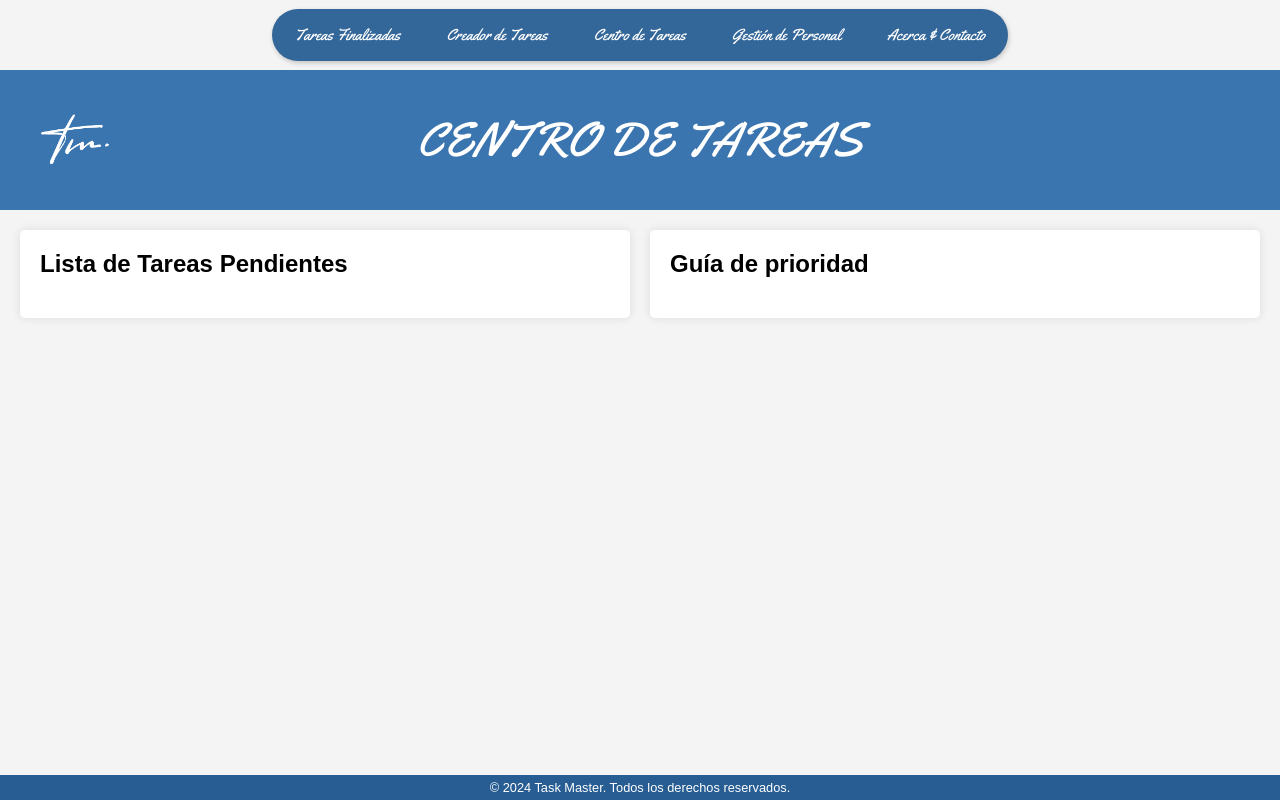
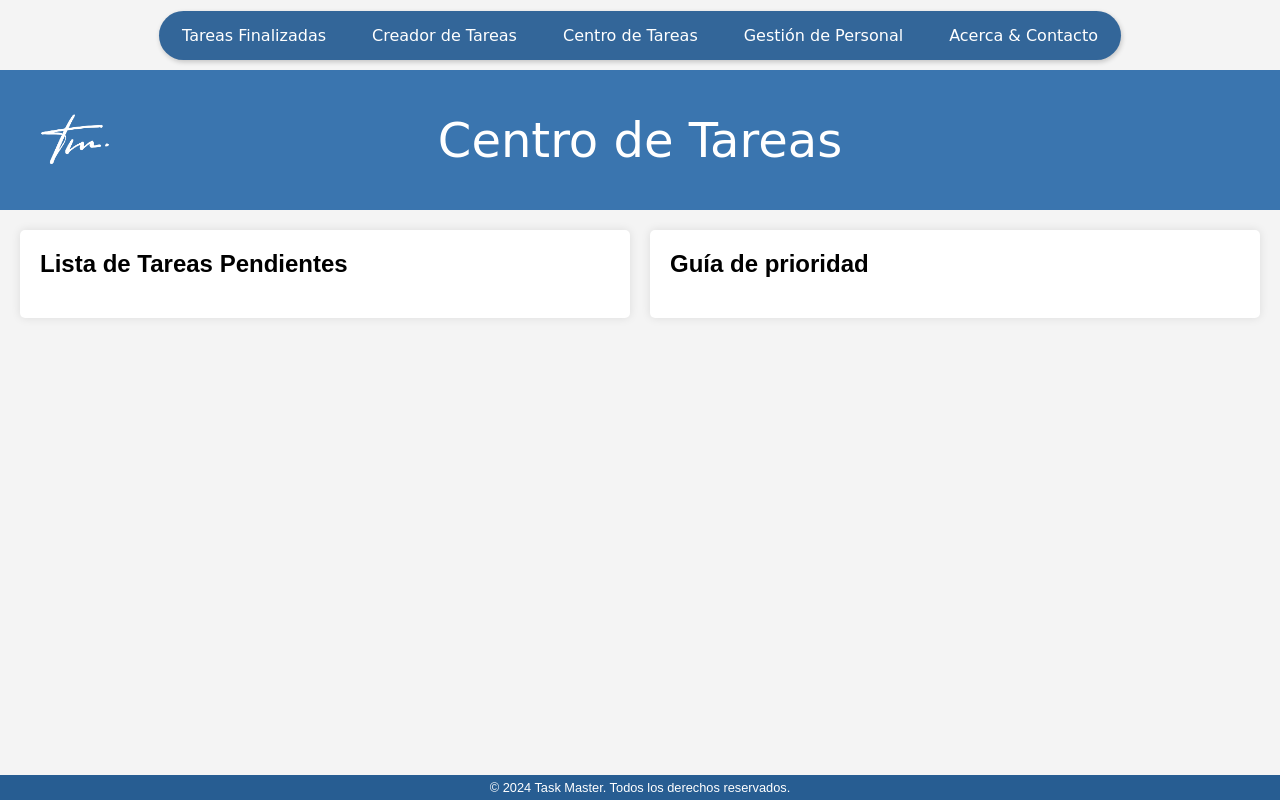
Before and after one commit to javierzlafe/TaskMaster, a plain HTML site: page Views/index.html in a window 1280 px wide. Drawn offline with Linux system fonts and the light colour scheme.

Commit message:
Sacando la cursiva

```diff
--- a/Views/index.html
+++ b/Views/index.html
@@ -12,7 +12,7 @@
     <link rel="icon" href="../assets/img/logoico.ico" type="image/x-icon">
     <link rel="preconnect" href="https://fonts.googleapis.com">
     <link rel="preconnect" href="https://fonts.gstatic.com" crossorigin>
-    <link href="https://fonts.googleapis.com/css2?family=Yellowtail&display=swap" rel="stylesheet">
+    <!-- <link href="https://fonts.googleapis.com/css2?family=Yellowtail&display=swap" rel="stylesheet"> -->
     <title>Task Master || Centro de Tareas</title>
     <link rel="stylesheet" href="../styles/style.css">
 </head>
@@ -56,7 +56,7 @@
                 <div class="cajalogo">
                     <img src="../assets/img/LogoTM-Blanco.png" alt="logo" class="imgcajalogo"></a>
                 </div>
-                <div class="TaskMaster"><h1>CENTRO DE TAREAS</h1></div>
+                <div class="TaskMaster"><h1>Centro de Tareas</h1></div>
             </div>
 
             <main>
```
